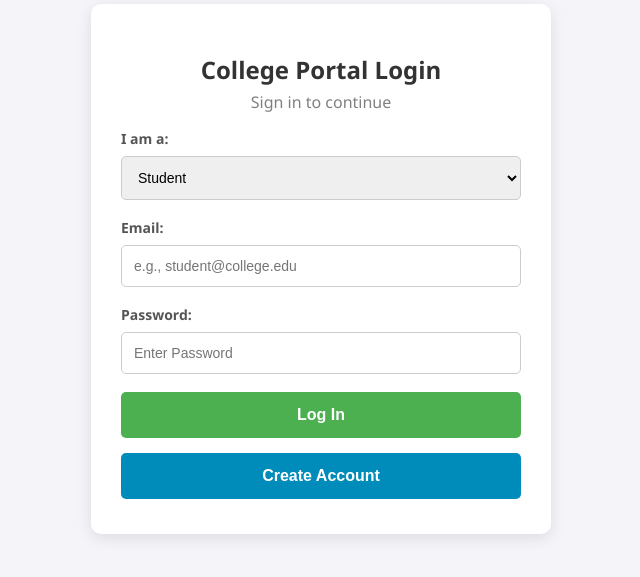
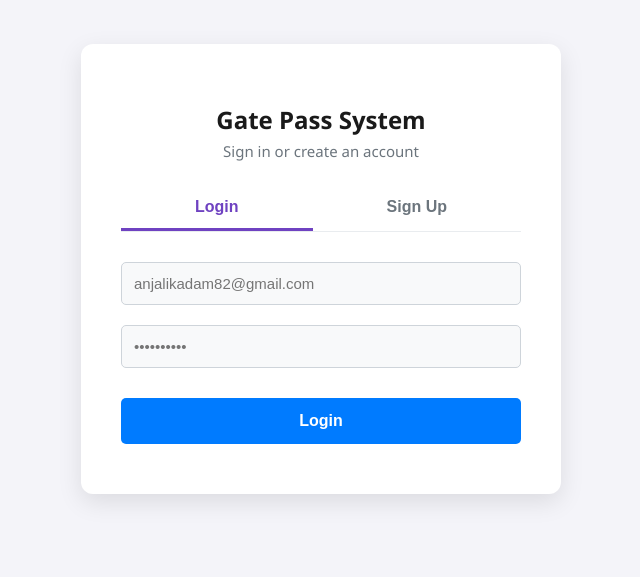
Before and after one commit to Anjalik05/Gatepass-LeaveApplicationSysteam, a plain HTML site: page index.html in a window 1280 px wide. Shown: the part 151-728 px from the top of the page, without its empty margins (319-959 px from the left). Drawn offline with Linux system fonts and the light colour scheme.

Commit message:
Update index.html

```diff
--- a/index.html
+++ b/index.html
@@ -3,125 +3,187 @@
 <head>
     <meta charset="UTF-8">
     <meta name="viewport" content="width=device-width, initial-scale=1.0">
-    <title>Gatepass & Leave System</title>
+    <title>Gate Pass System - Login/Sign Up</title>
     <style>
+        /* Base Styling - Modified from your original CSS */
         body {
             font-family: 'Segoe UI', Tahoma, Geneva, Verdana, sans-serif;
-            background-color: #f4f4f9;
+            background-color: #f4f4f9; /* Light grey background */
             margin: 0;
             padding: 20px;
             display: flex;
             justify-content: center;
             align-items: center;
-            height: 100vh; /* Centers the box vertically */
+            min-height: 100vh;
         }
         .container {
             background: white;
             width: 100%;
             max-width: 400px;
-            padding: 30px;
-            border-radius: 10px;
-            box-shadow: 0 4px 15px rgba(0,0,0,0.1);
+            padding: 40px; /* Increased padding */
+            border-radius: 12px;
+            box-shadow: 0 8px 25px rgba(0,0,0,0.1); /* Stronger shadow */
         }
-        h2 { text-align: center; color: #333; margin-bottom: 5px; }
-        .hidden { display: none; }
+        h2 {
+            text-align: center;
+            color: #1a1a1a;
+            margin-bottom: 5px;
+            font-size: 24px;
+            font-weight: 700;
+        }
+        p.subtitle {
+            text-align: center;
+            color: #6c757d; /* Muted grey */
+            margin-top: 0;
+            margin-bottom: 25px;
+            font-size: 15px;
+        }
 
-        /* Input & Select Styling */
-        input, select {
+        /* --- Tab System Styling (Matching the Screenshot) --- */
+        .tabs {
+            display: flex;
+            margin-bottom: 20px;
+            border-bottom: 1px solid #e9ecef;
+        }
+        .tab-button {
+            flex-grow: 1;
+            padding: 12px 0;
+            text-align: center;
+            cursor: pointer;
+            font-weight: 600;
+            font-size: 16px;
+            color: #6c757d;
+            border: none;
+            background: none;
+            border-bottom: 3px solid transparent;
+            transition: all 0.3s ease;
+        }
+        .tab-button.active {
+            color: #6f42c1; /* Purple color from screenshot */
+            border-bottom-color: #6f42c1;
+        }
+        .tab-content {
+            display: none;
+        }
+        .tab-content.active {
+            display: block;
+        }
+
+        /* --- Form Element Styling --- */
+        input[type="email"], input[type="password"], input[type="text"], select {
             width: 100%;
             padding: 12px;
-            margin: 8px 0;
+            margin: 10px 0; /* Adjusted margin for better spacing */
             box-sizing: border-box;
-            border: 1px solid #ccc;
+            border: 1px solid #ced4da;
             border-radius: 5px;
-            font-size: 14px;
+            font-size: 15px;
+            background-color: #f8f9fa; /* Very light background for inputs */
         }
 
-        /* Button Styling */
-        button {
+        /* --- Button Styling (Matching the Screenshot) --- */
+        .btn-primary {
             width: 100%;
-            background-color: #4CAF50;
+            background-color: #007bff; /* Blue for Login */
             color: white;
             padding: 14px 20px;
-            margin: 10px 0 5px 0;
+            margin: 20px 0 10px 0;
             border: none;
             border-radius: 5px;
             cursor: pointer;
             font-size: 16px;
             font-weight: bold;
+            transition: background-color 0.3s;
         }
-        button:hover { background-color: #45a049; }
-        button.secondary { background-color: #f44336; margin-top: 10px; } /* Red button */
-        button.outline { background-color: #008CBA; } /* Blue button */
+        .btn-primary:hover {
+            background-color: #0056b3;
+        }
 
-        label {
-            font-size: 14px;
-            color: #555;
-            font-weight: 600;
-            margin-top: 10px;
-            display: block;
+        .btn-success {
+            width: 100%;
+            background-color: #28a745; /* Green for Sign Up */
+            color: white;
+            padding: 14px 20px;
+            margin: 20px 0 10px 0;
+            border: none;
+            border-radius: 5px;
+            cursor: pointer;
+            font-size: 16px;
+            font-weight: bold;
+            transition: background-color 0.3s;
+        }
+        .btn-success:hover {
+            background-color: #1e7e34;
         }
     </style>
 </head>
 <body>
 
 <div class="container">
+    <h2>Gate Pass System</h2>
+    <p class="subtitle">Sign in or create an account</p>
 
-    <div id="login-section">
-        <h2>College Portal Login</h2>
-        <p style="text-align:center; color:gray; margin-top: 0;">Sign in to continue</p>
-
-        <label>I am a:</label>
-        <select id="roleSelect">
-            <option value="student">Student</option>
-            <option value="staff">Staff / Faculty</option>
-        </select>
-
-        <label>Email:</label>
-        <input type="email" id="email" placeholder="e.g., student@college.edu">
-
-        <label>Password:</label>
-        <input type="password" id="password" placeholder="Enter Password">
-
-        <button id="btnLogin">Log In</button>
-        <button id="btnSignup" class="outline">Create Account</button>
+    <div class="tabs">
+        <button class="tab-button active" data-tab="login">Login</button>
+        <button class="tab-button" data-tab="signup">Sign Up</button>
     </div>
 
-    <div id="student-dashboard" class="hidden">
-        <h2>Student Dashboard</h2>
-        <p id="welcome-msg" style="text-align:center; color: #4CAF50;"></p>
-
-        <label>Application Type:</label>
-        <select id="app-type">
-            <option value="Leave">Leave Application</option>
-            <option value="Gatepass">Gatepass</option>
-        </select>
-
-        <input type="text" id="dept" placeholder="Department (Computer/AIDS/ETC)">
-        <input type="text" id="rollno" placeholder="Roll No">
-        <input type="text" id="reason" placeholder="Reason for Leave/Pass">
-
-        <label>From Date/Time:</label>
-        <input type="datetime-local" id="datetime">
-
-        <button id="btnSubmit">Submit Request</button>
-        <div id="status-display" style="margin-top:10px;"></div>
-
-        <button id="btnLogoutStudent" class="secondary">Logout</button>
+    <div id="login" class="tab-content active">
+        <form>
+            <input type="email" placeholder="anjalikadam82@gmail.com" required>
+            <input type="password" placeholder="••••••••••" required>
+            <button type="submit" class="btn-primary">Login</button>
+        </form>
     </div>
 
-    <div id="staff-dashboard" class="hidden">
-        <h2>Staff Dashboard</h2>
-        <p style="text-align:center; color:#555;">Pending Student Requests</p>
-        <div id="request-list">
-            <p style="text-align:center; color: #999;">Loading data...</p>
-        </div>
-        <button id="btnLogoutStaff" class="secondary">Logout</button>
+    <div id="signup" class="tab-content">
+        <form>
+            <input type="email" placeholder="Email Address" required>
+            <input type="password" placeholder="Create Password" required>
+
+            <select required>
+                <option value="" disabled selected>Select Role (Student/Staff)</option>
+                <option value="student">Student</option>
+                <option value="staff">Staff / Faculty</option>
+            </select>
+
+            <select required>
+                <option value="" disabled selected>Select Department</option>
+                <option value="computer">Computer Engineering</option>
+                <option value="it">Information Technology</option>
+                <option value="etc">E&TC</option>
+                <option value="aids">AIDS</option>
+            </select>
+
+            <input type="text" placeholder="Full Name" required>
+            <input type="text" placeholder="Student ID (PRN)" required>
+
+            <button type="submit" class="btn-success">Create Account</button>
+        </form>
     </div>
-
 </div>
 
-<script type="module" src="app.js"></script>
+<script>
+    // --- Basic JavaScript for Tab Switching ---
+    document.addEventListener('DOMContentLoaded', () => {
+        const tabs = document.querySelectorAll('.tab-button');
+        const contents = document.querySelectorAll('.tab-content');
+
+        tabs.forEach(tab => {
+            tab.addEventListener('click', () => {
+                const targetTab = tab.getAttribute('data-tab');
+
+                // Remove active class from all tabs and contents
+                tabs.forEach(t => t.classList.remove('active'));
+                contents.forEach(c => c.classList.remove('active'));
+
+                // Add active class to the clicked tab and its content
+                tab.classList.add('active');
+                document.getElementById(targetTab).classList.add('active');
+            });
+        });
+    });
+</script>
 
 </body>
 </html>
```
